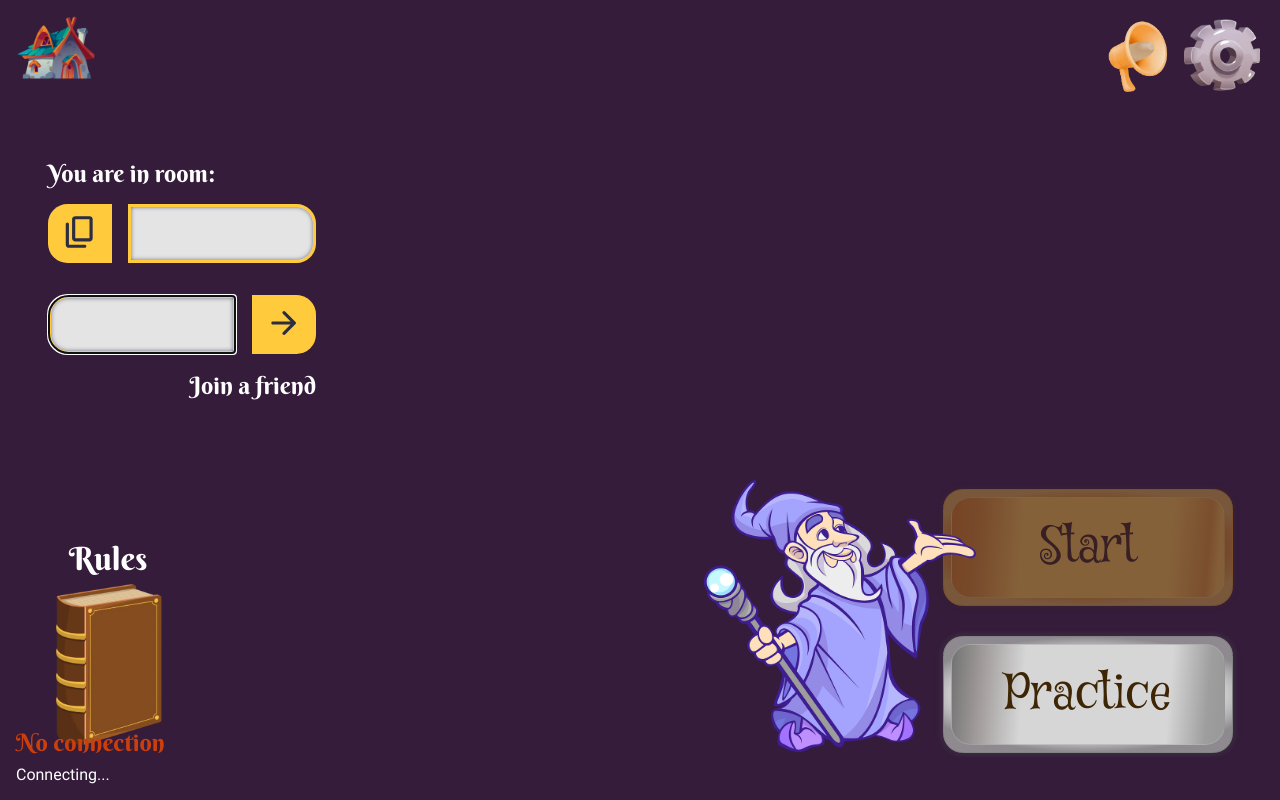
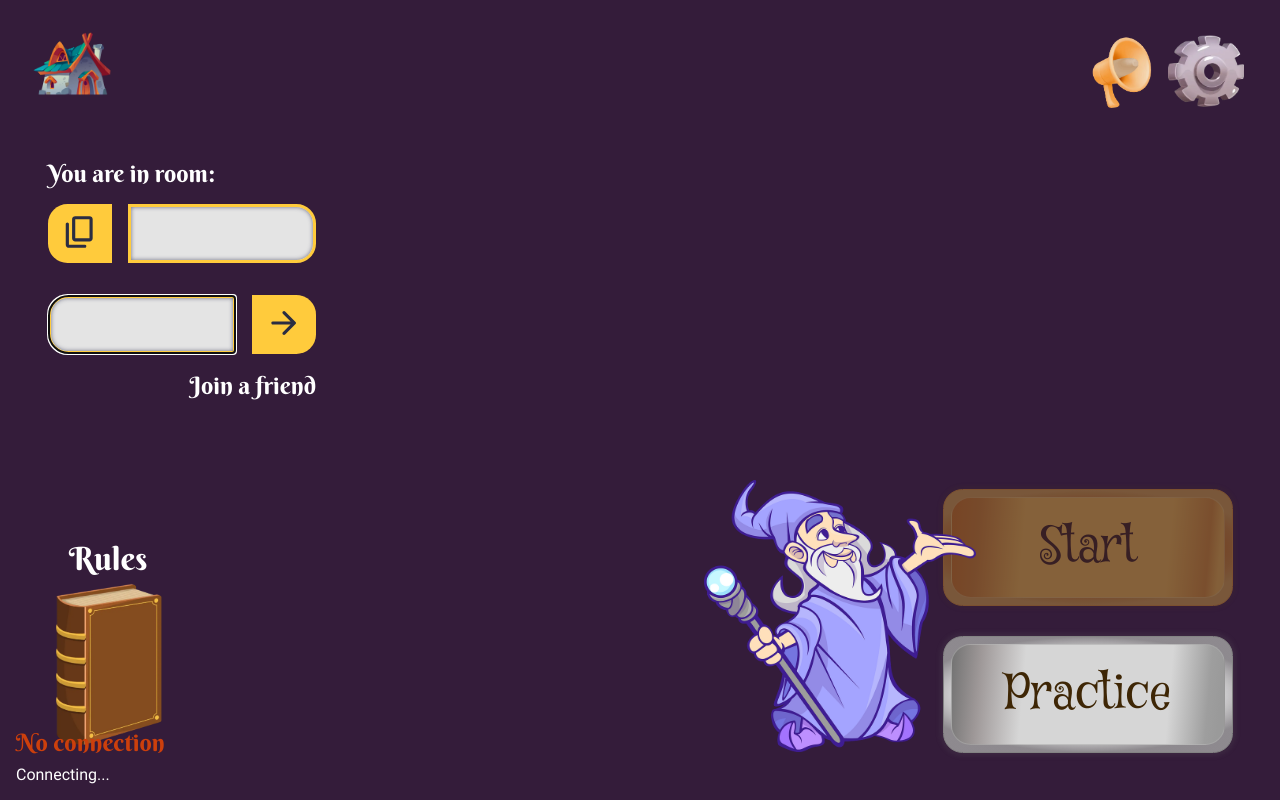
Before and after one commit to cse112-sp24-group12/cse112-sp24-group12, a website with bundled scripts: page source/client/versus.html in a window 1280 px wide. Built offline with nearby package versions, Linux system fonts and the light colour scheme; no server answers.

Commit message:
Fixed lobby header to match other pages

```diff
--- a/source/client/versus.html
+++ b/source/client/versus.html
@@ -17,7 +17,7 @@
 </head>
 <body>
   <!-- HEADER -->
-  <header>
+  <header class="icon-header">
     <div>
       <a href="index.html" aria-label="Home" id="home_button" class="icon-button"></a>
       <button id="leave_game_button" class="destructive-button hidden">Leave game</button>
```
